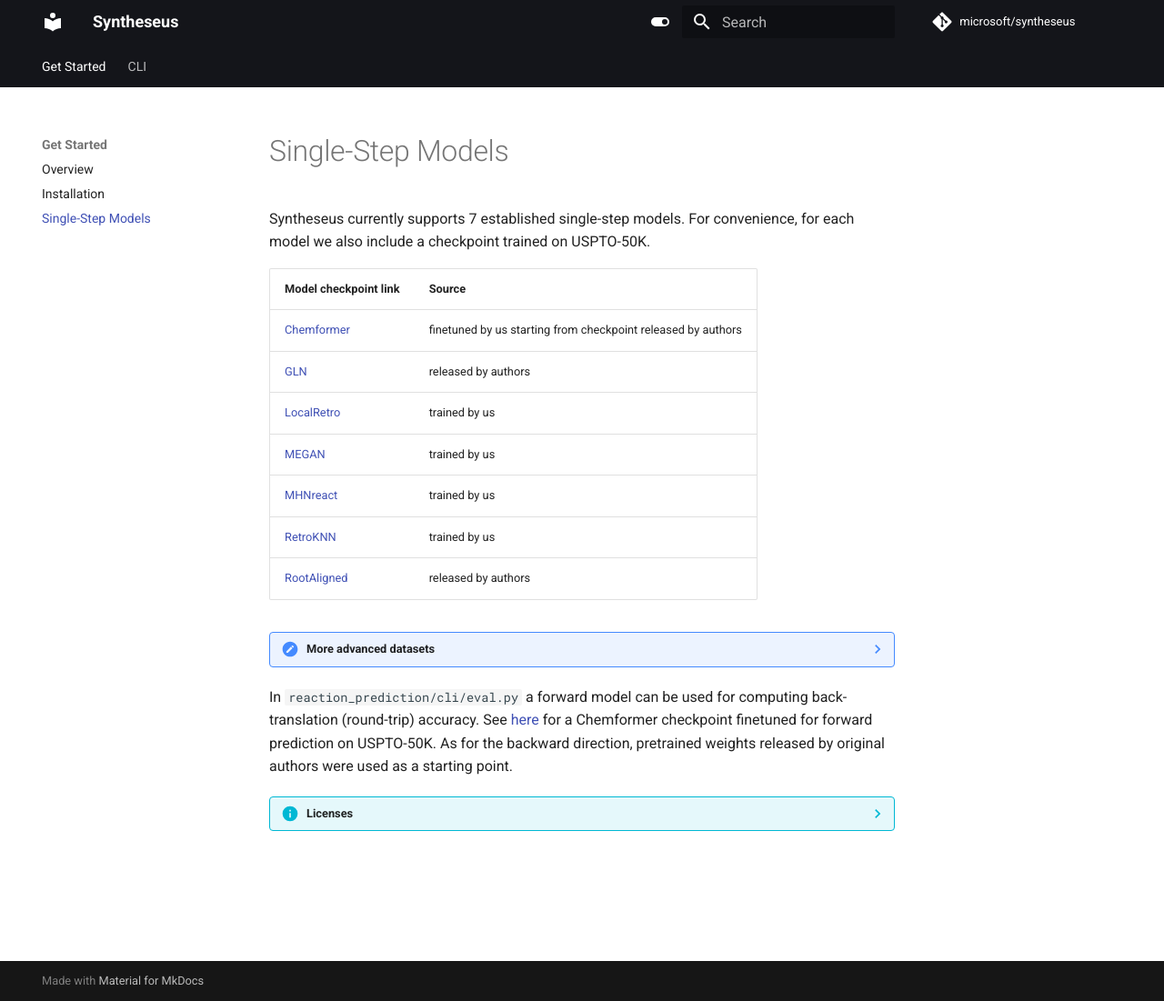
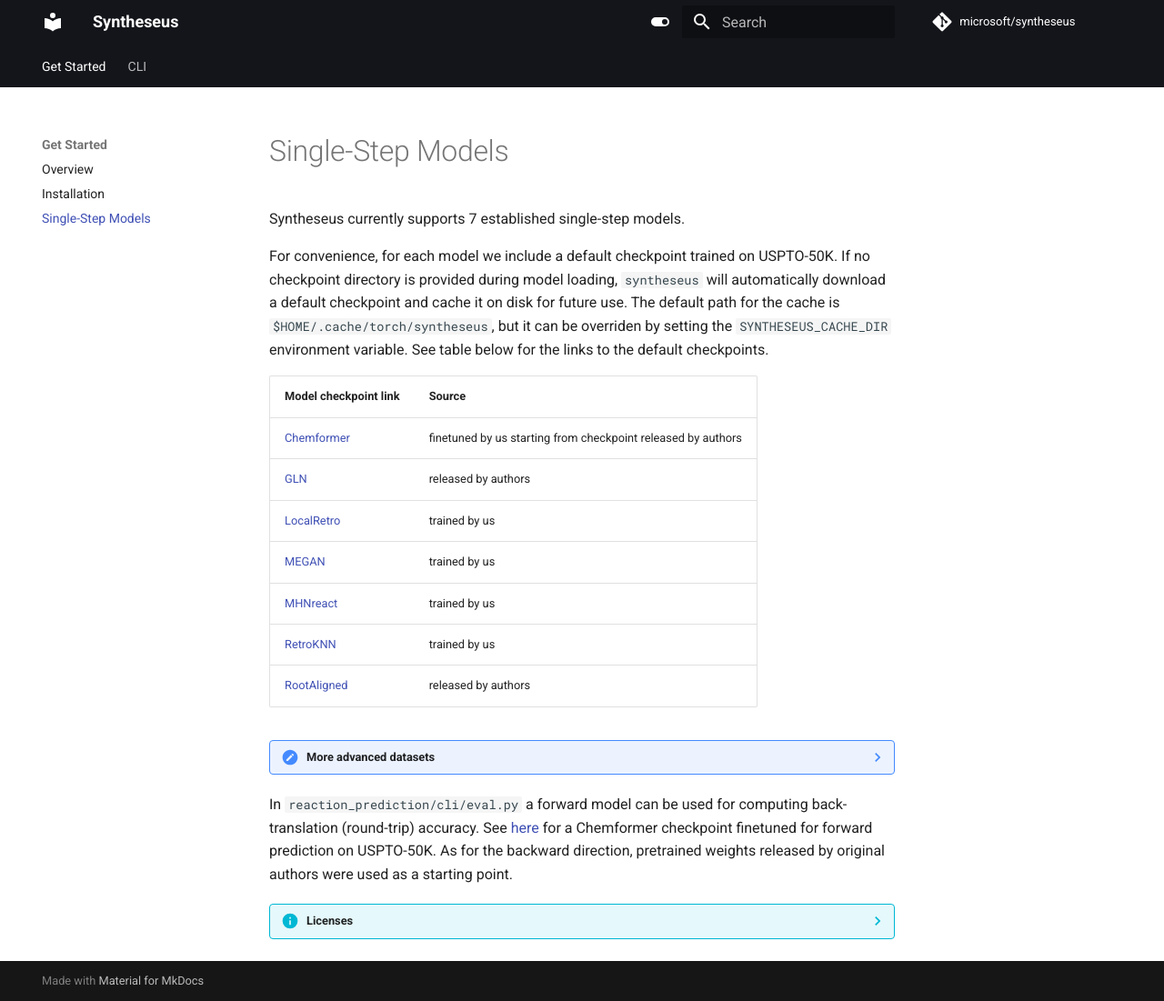
Before and after one commit to microsoft/syntheseus, an MkDocs documentation site: the page built from docs/single_step.md, in a window 1280 px wide and 1101 px high. Shown: the whole window at 91% size. Built offline with MkDocs 1.6.1 and Material for MkDocs 9.7.7, drawn with Linux system fonts in a browser that asks for light colours; comment, search, counter and statistics services are not loaded.

Commit message:
docs(single_step): Document automatic checkpoint downloading

```diff
--- a/docs/single_step.md
+++ b/docs/single_step.md
@@ -1,4 +1,9 @@
-Syntheseus currently supports 7 established single-step models. For convenience, for each model we also include a checkpoint trained on USPTO-50K.
+Syntheseus currently supports 7 established single-step models.
+
+For convenience, for each model we include a default checkpoint trained on USPTO-50K.
+If no checkpoint directory is provided during model loading, `syntheseus` will automatically download a default checkpoint and cache it on disk for future use.
+The default path for the cache is `$HOME/.cache/torch/syntheseus`, but it can be overriden by setting the `SYNTHESEUS_CACHE_DIR` environment variable.
+See table below for the links to the default checkpoints.
 
 | Model checkpoint link                                          | Source |
 |----------------------------------------------------------------|--------|
```
